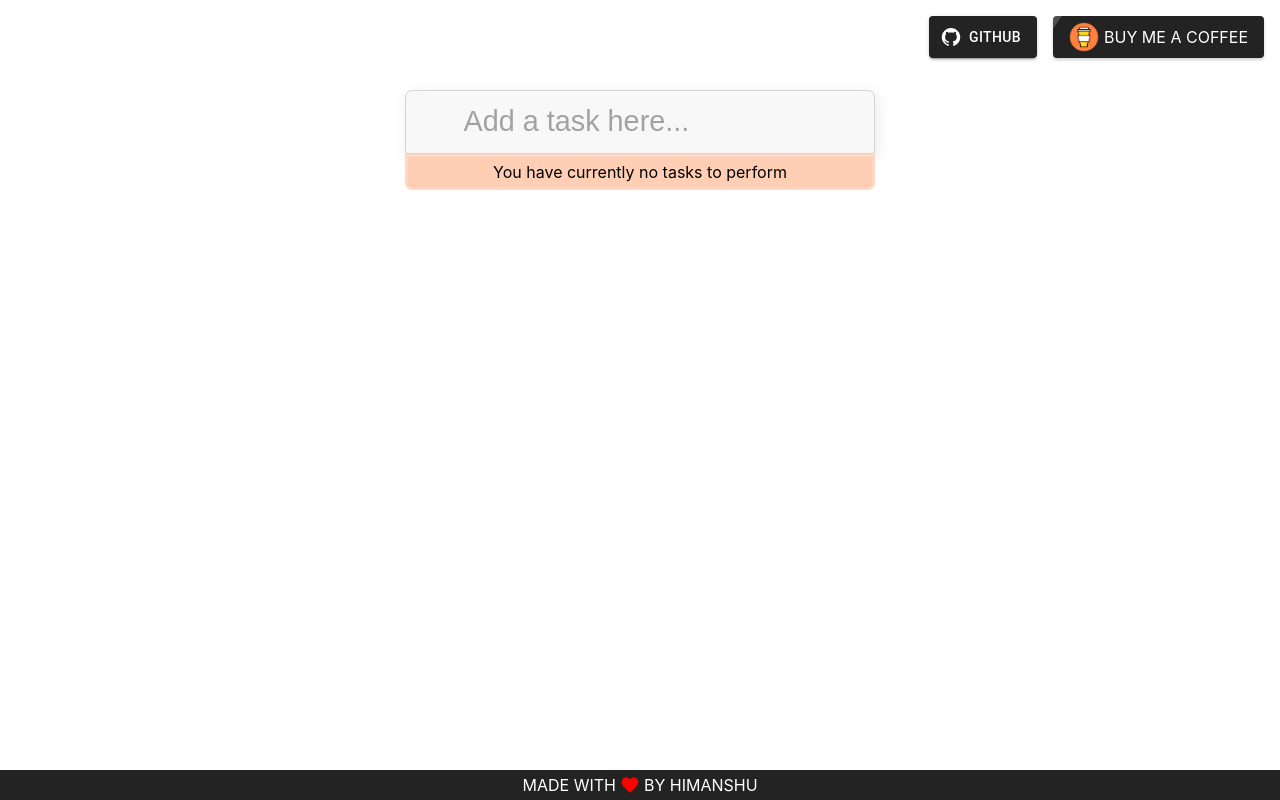
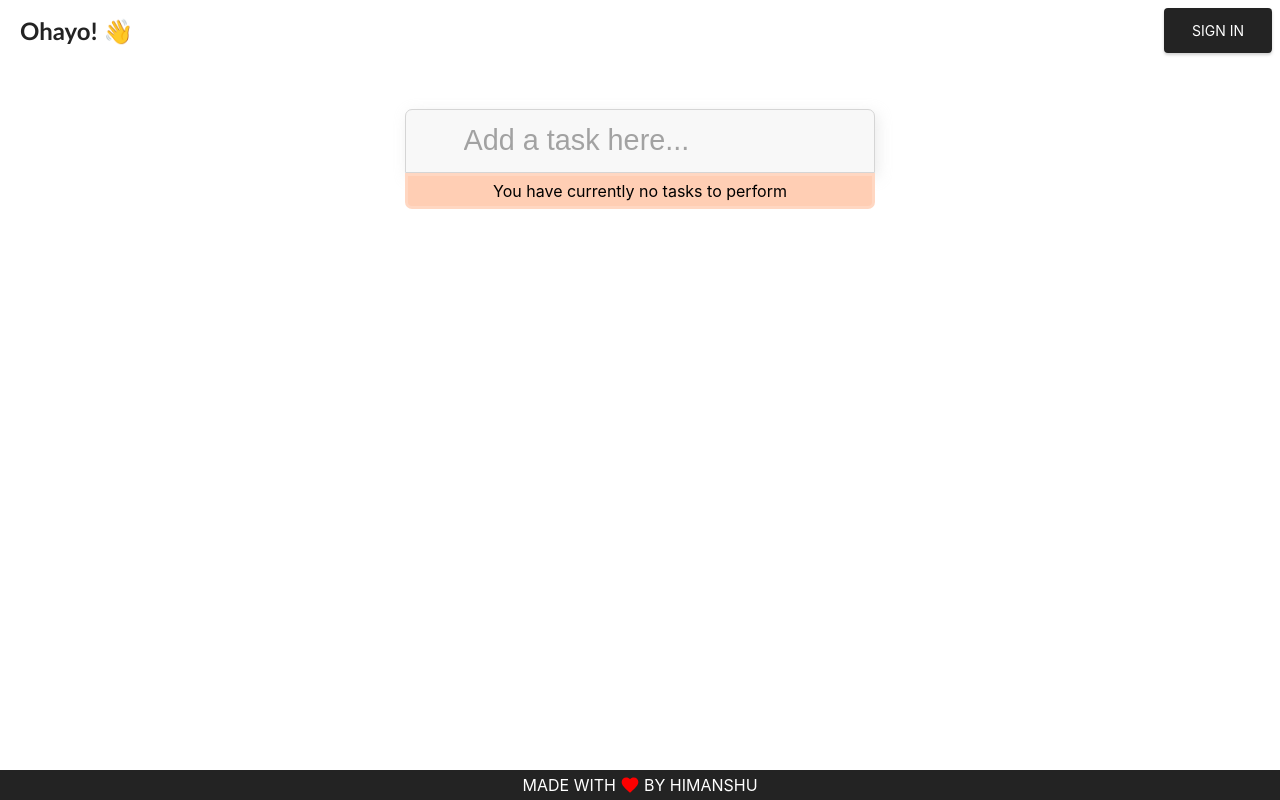
Before and after one commit to dev-himanshu-01/chrono-mate, a React (Create React App) app: page / in a window 1280 px wide. Built offline with nearby package versions, Linux system fonts and the light colour scheme.

Commit message:
auth0 added ✔

```diff
--- a/package.json
+++ b/package.json
@@ -3,10 +3,12 @@
   "version": "0.1.0",
   "private": true,
   "dependencies": {
+    "@auth0/auth0-react": "^2.1.1",
     "@emotion/react": "^11.10.6",
     "@emotion/styled": "^11.10.6",
     "@mui/icons-material": "^5.11.11",
     "@mui/material": "^5.11.15",
+    "@nextui-org/react": "^1.0.0-beta.13",
     "@testing-library/jest-dom": "^5.16.5",
     "@testing-library/react": "^13.4.0",
     "@testing-library/user-event": "^13.5.0",
--- a/src/App.js
+++ b/src/App.js
@@ -1,89 +1,90 @@
-import React, { useState, useEffect } from 'react';
-import './App.css';
-import Header from './Components/Header';
-import DeleteOutlineIcon from '@mui/icons-material/DeleteOutline';
-import Footer from './Components/Footer';
-
+import React, { useState, useEffect } from "react";
+import "./App.css";
+import Header from "./Components/Header";
+import DeleteOutlineIcon from "@mui/icons-material/DeleteOutline";
+import Footer from "./Components/Footer";
 
 function App() {
-  const [task, setTask] = useState('')
-  const [tasks, setTasks] = useState([])
-
+  const [task, setTask] = useState("");
+  const [tasks, setTasks] = useState([]);
 
   // WHEN PAGE OPEN, IT CHECKS FOR PREVIOUS LOCAL-STORAGE
   useEffect(() => {
-    const data = JSON.parse(localStorage.getItem('localTask'))
-    console.log(data)
+    const data = JSON.parse(localStorage.getItem("localTask"));
+    console.log(data);
 
     if (data !== null) {
-      setTasks(data)
+      setTasks(data);
     }
-
-  }, [])
+  }, []);
 
   // WHEN ENTER KEY IS PRESSED
   const keyDownHandler = (event) => {
     if (event.keyCode === 13) {
       if (task) {
-        console.log("-->", task)
-        const newTask = { id: new Date().getTime().toString(), title: task }
-        setTasks([...tasks, newTask])
-        localStorage.setItem('localTask', JSON.stringify([...tasks, newTask]))
-        setTask('')
+        console.log("-->", task);
+        const newTask = { id: new Date().getTime().toString(), title: task };
+        setTasks([...tasks, newTask]);
+        localStorage.setItem("localTask", JSON.stringify([...tasks, newTask]));
+        setTask("");
       }
     }
-  }
+  };
 
   // WHEN DELETE-BTN IS PRESSED
   const deleteItemHandler = (task) => {
     const deleted = tasks.filter((t) => t.id !== task);
-    setTasks(deleted)
-    localStorage.setItem('localTask', JSON.stringify(deleted))
-  }
+    setTasks(deleted);
+    localStorage.setItem("localTask", JSON.stringify(deleted));
+  };
 
   return (
     <React.Fragment>
-
       {/*HEADER*/}
       <Header />
 
       {/* MAIN CONTAINER */}
-      <section className='main-container'>
-        <div className='input-box'>
+      <section className="main-container">
+        <div className="input-box">
           <input
-            type='text'
+            type="text"
             value={task}
             onKeyDown={keyDownHandler}
             onChange={(event) => setTask(event.target.value)}
-            placeholder='Add a task here...'
+            placeholder="Add a task here..."
           />
-          <p>You have currently {
-            !tasks.length ? "no tasks" :
-              tasks.length === 1 ? "only 1 task" :
-                tasks.length > 1 ? `${tasks.length} tasks` :
-                  null
-          } to perform</p>
+          <p>
+            You have currently{" "}
+            {!tasks.length
+              ? "no tasks"
+              : tasks.length === 1
+              ? "only 1 task"
+              : tasks.length > 1
+              ? `${tasks.length} tasks`
+              : null}{" "}
+            to perform
+          </p>
         </div>
 
-        <div className='todo-list'>
+        <div className="todo-list">
           {tasks.map((task) => {
             return (
-
-              <div key={task.id} className='todo'>
-                <div className='todo-title'>
-                  {task.title}
+              <div key={task.id} className="todo">
+                <div className="todo-title">{task.title}</div>
+                <div
+                  className="todo-del-icon"
+                  onClick={() => deleteItemHandler(task.id)}
+                >
+                  {<DeleteOutlineIcon />}
                 </div>
-                <div
-                  className='todo-del-icon'
-                  onClick={() => deleteItemHandler(task.id)}>{<DeleteOutlineIcon />}</div>
-              </div>)
+              </div>
+            );
           })}
         </div>
       </section>
 
       {/* FOOTER  */}
       <Footer />
-
     </React.Fragment>
   );
 }
--- a/src/Components/Header.css
+++ b/src/Components/Header.css
@@ -1,47 +1,61 @@
 .header-section {
-    margin: 1em;
+  padding: 0.5em;
+  margin-bottom: 3em;
   display: flex;
-    justify-content: flex-end;
+  align-items: center;
+  justify-content: space-between;
   gap: 1em;
 }
 
-.github-btn {
-    background-color: #232323 !important;
-    padding: 0.5em 1em;
-}
-
-.github-btn:hover {
-    background-color: #232323e6 !important;
-    transition: all 500ms ease-in-out !important;
-}
-
-.buymeacoffee-btn {
-    padding: 6px 16px !important;
+.sign-in-btn {
+  padding: 1em 2em !important;
+  font-size: 14px;
   display: flex;
   align-items: center;
   justify-content: center;
   gap: 5px;
   background-color: #232323;
   border-radius: 4px;
+  font-weight: 800;
 
-    transition: background-color 250ms cubic-bezier(0.4, 0, 0.2, 1) 0ms, box-shadow 250ms cubic-bezier(0.4, 0, 0.2, 1) 0ms, border-color 250ms cubic-bezier(0.4, 0, 0.2, 1) 0ms, color 250ms cubic-bezier(0.4, 0, 0.2, 1) 0ms;
+  transition: background-color 250ms cubic-bezier(0.4, 0, 0.2, 1) 0ms,
+    box-shadow 250ms cubic-bezier(0.4, 0, 0.2, 1) 0ms,
+    border-color 250ms cubic-bezier(0.4, 0, 0.2, 1) 0ms,
+    color 250ms cubic-bezier(0.4, 0, 0.2, 1) 0ms;
   box-shadow: 0px 2px 3px #79797959;
 }
 
-.buymeacoffee-btn:active {
-    box-shadow: 0px 5px 5px -3px rgba(0, 0, 0, 0.2), 0px 8px 10px 1px rgba(0, 0, 0, 0.14), 0px 3px 14px 2px rgba(0, 0, 0, 0.12)
+.sign-in-btn:active {
+  box-shadow: 0px 5px 5px -3px rgba(0, 0, 0, 0.2),
+    0px 8px 10px 1px rgba(0, 0, 0, 0.14), 0px 3px 14px 2px rgba(0, 0, 0, 0.12);
 }
 
-.buymeacoffee-btn span {
+.sign-in-btn span {
   font-size: 1em;
   text-transform: uppercase;
   color: #fff;
   font-weight: 400;
 }
 
-.buymeacoffee-btn:hover {
+.sign-in-btn:hover {
   background-color: #232323e6;
   transition: all 500ms ease-in-out !important;
   cursor: pointer;
-    box-shadow: 0px 2px 4px -1px rgba(0, 0, 0, 0.2), 0px 4px 5px 0px rgba(0, 0, 0, 0.14), 0px 1px 10px 0px rgba(0, 0, 0, 0.12);
+  box-shadow: 0px 2px 4px -1px rgba(0, 0, 0, 0.2),
+    0px 4px 5px 0px rgba(0, 0, 0, 0.14), 0px 1px 10px 0px rgba(0, 0, 0, 0.12);
 }
+
+.nav_name {
+  color: #232323;
+  font-size: 1.5em;
+  font-weight: 600;
+  font-family: "Trebuchet MS", "Lucida Sans Unicode", "Lucida Grande",
+    "Lucida Sans", Arial, sans-serif;
+  margin: 0 0.5em;
+  cursor: default;
+}
+
+.dropdown-trigger-img {
+  cursor: pointer;
+  border: 4px solid #ffede4;
+}
--- a/src/Components/Header.jsx
+++ b/src/Components/Header.jsx
@@ -1,41 +1,70 @@
-import React from 'react'
-import "./Header.css"
-import Button from '@mui/material/Button';
-import GitHubIcon from '@mui/icons-material/GitHub';
-import BUYMEACOFFEE from '../Assets/buymeacoffee.png'
+import React, { useEffect } from "react";
+import "./Header.css";
+import { useAuth0 } from "@auth0/auth0-react";
+import { Avatar, Dropdown, Text, Loading } from "@nextui-org/react";
 
 const Header = () => {
+  const { loginWithRedirect, user, logout, isAuthenticated } = useAuth0();
 
-    const GITHUB_REPO_LINK = 'https://github.com/garadiya0/task-master';
-
-    const BUY_ME_A_COFFEE_LINK = 'https://www.buymeacoffee.com/garadiya0';
-
-    const BUYMEACOFFEE_btn_handler = () => {
-        window.open("https://www.buymeacoffee.com/garadiya0", "_blank");
+  const menuBtnHandler = (keyVal) => {
+    if (keyVal === "logout") {
+      logout({ logoutParams: { returnTo: window.location.origin } });
     }
+  };
+  useEffect(() => {
+    console.log(user);
+  }, []);
 
   return (
-        <section className='header-section'>
-            <Button
-                variant="contained"
-                className='github-btn shineEff'
-                href={GITHUB_REPO_LINK}
-                target='_blank'
-                startIcon={<GitHubIcon />}>
-                github
-            </Button>
+    <section className="header-section">
+      <>
+        {isAuthenticated ? (
+          <span className="nav_name">Ohayo! {user.nickname} 👋</span>
+        ) : (
+          <span className="nav_name">Ohayo! 👋</span>
+        )}
+      </>
+      <>
+        {isAuthenticated ? (
+          <Dropdown>
+            <Dropdown.Trigger>
+              <Avatar
+                className="dropdown-trigger-img"
+                src={user.picture}
+                squared
+                size="lg"
+              />
+            </Dropdown.Trigger>
+            <Dropdown.Menu
+              color="primary"
+              aria-label="User Actions"
+              onAction={menuBtnHandler}
+            >
+              <Dropdown.Item key="profile" css={{ height: "$18" }}>
+                <Text b color="inherit" css={{ d: "flex" }}>
+                  Signed in as
+                </Text>
+                <Text b color="inherit" css={{ d: "flex" }}>
+                  {user.email}
+                </Text>
+              </Dropdown.Item>
 
+              <Dropdown.Item key="logout" color="error" withDivider>
+                Log Out
+              </Dropdown.Item>
+            </Dropdown.Menu>
+          </Dropdown>
+        ) : (
           <div
-                className="buymeacoffee-btn shineEff"
-                onClick={BUYMEACOFFEE_btn_handler}
-                href={BUY_ME_A_COFFEE_LINK}
+            className="sign-in-btn shineEff"
+            onClick={() => loginWithRedirect()}
           >
-                <img src={BUYMEACOFFEE} height={'30'} alt="buymeacoffee-img" />
-                <span>buy me a coffee</span>
+            <span>sign in</span>
           </div>
-
+        )}
+      </>
     </section>
-    )
-}
+  );
+};
 
 export default Header;
--- a/src/index.js
+++ b/src/index.js
@@ -1,11 +1,20 @@
-import React from 'react';
-import ReactDOM from 'react-dom/client';
-import './index.css';
-import App from './App';
+import React from "react";
+import ReactDOM from "react-dom/client";
+import "./index.css";
+import { Auth0Provider } from '@auth0/auth0-react';
+import App from "./App";
 
-const root = ReactDOM.createRoot(document.getElementById('root'));
+const root = ReactDOM.createRoot(document.getElementById("root"));
 root.render(
-  <React.StrictMode>
-    <App />
-  </React.StrictMode>
+  <>
+    <Auth0Provider
+      domain="task-master-tenant.us.auth0.com"
+      clientId="GQscshvfRlWD79d8OwNOLdoNTqWL2z9E"
+      authorizationParams={{
+        redirect_uri: window.location.origin,
+      }}
+    >
+      <App />
+    </Auth0Provider>
+  </>
 );
```
Also changed, not shown: 2 other files (tests, documents, lock files or other folders). Lines whose indentation alone changed are shown as unchanged.
